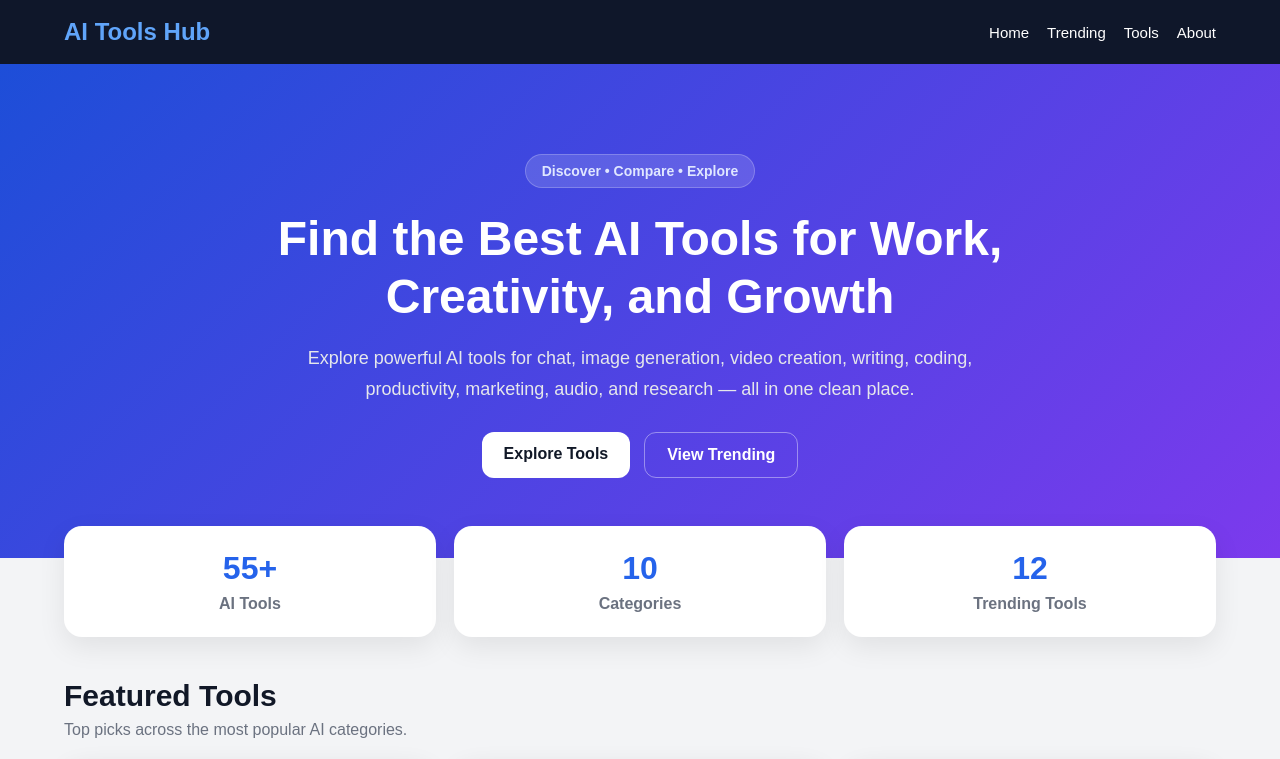
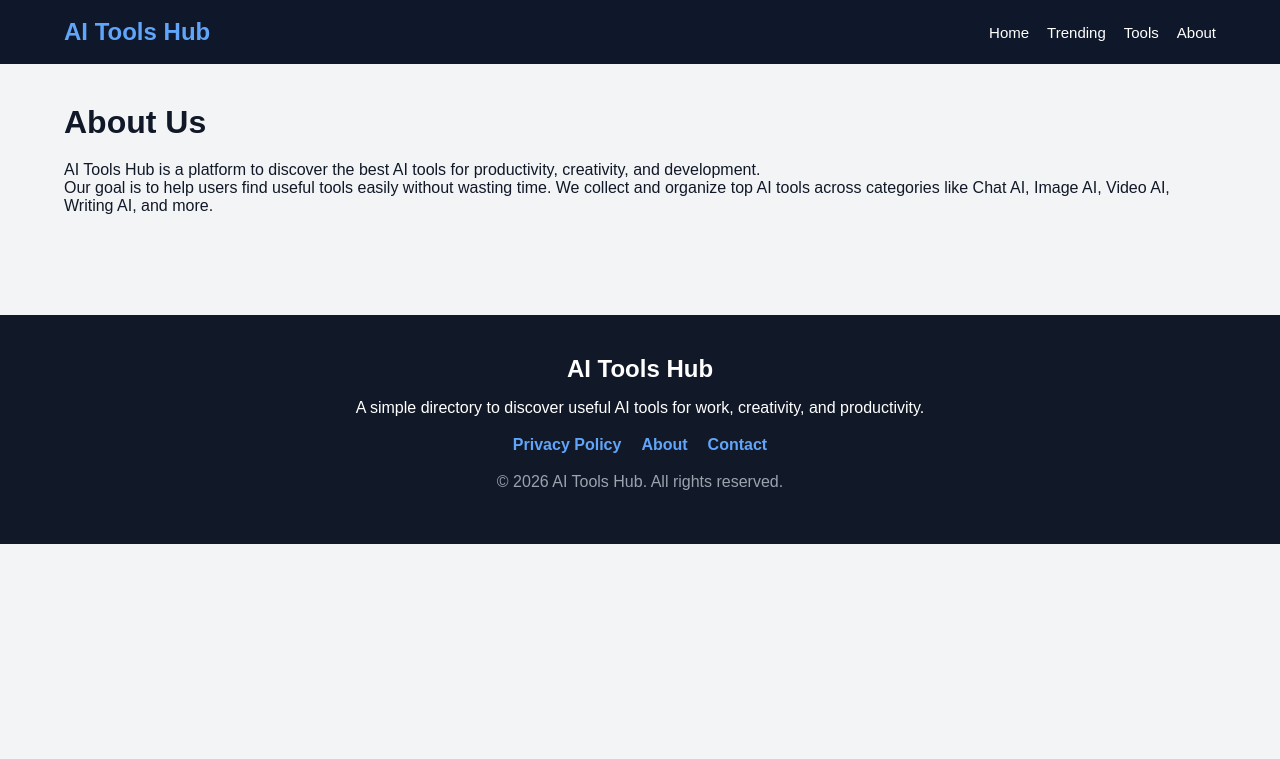
Before and after one commit to VIDHI12126702/ai-tools-directory, a React (Vite) app: page /about in a window 1280 px wide. Shown: the top 759 px of the page. Built offline with nearby package versions, Linux system fonts and the light colour scheme.

Commit message:
added policy pages

```diff
--- a/package.json
+++ b/package.json
@@ -11,7 +11,8 @@
   },
   "dependencies": {
     "react": "^19.2.4",
-    "react-dom": "^19.2.4"
+    "react-dom": "^19.2.4",
+    "react-router-dom": "^7.14.1"
   },
   "devDependencies": {
     "@eslint/js": "^9.39.4",
--- a/src/App.css
+++ b/src/App.css
@@ -650,3 +650,23 @@ button {
     align-items: flex-start;
   }
 }
+
+.page {
+  padding: 40px 0;
+}
+
+.page h1 {
+  margin-bottom: 20px;
+}
+
+.footer-links {
+  margin: 15px 0;
+  display: flex;
+  gap: 20px;
+  justify-content: center;
+}
+
+.footer-links a {
+  color: #60a5fa;
+  font-weight: 600;
+}
--- a/src/App.jsx
+++ b/src/App.jsx
@@ -1,4 +1,4 @@
-import { useMemo, useState } from "react";
+import { Routes, Route } from "react-router-dom";
 import Navbar from "./components/Navbar";
 import Hero from "./components/Hero";
 import StatsSection from "./components/StatsSection";
@@ -9,53 +9,31 @@ import ToolsGrid from "./components/ToolsGrid";
 import ToolModal from "./components/ToolModal";
 import AdBanner from "./components/AdBanner";
 import Footer from "./components/Footer";
+import PrivacyPolicy from "./pages/PrivacyPolicy";
+import About from "./pages/About";
+import Contact from "./pages/Contact";
 import { tools } from "./data/tools";
+import { useMemo, useState } from "react";
 
-function App() {
-  const [searchTerm, setSearchTerm] = useState("");
-  const [selectedCategory, setSelectedCategory] = useState("All");
-  const [selectedTool, setSelectedTool] = useState(null);
-
-  const categories = useMemo(() => {
-    return ["All", ...new Set(tools.map((tool) => tool.category))];
-  }, []);
-
-  const trendingTools = useMemo(() => {
-    return tools.filter((tool) => tool.trending);
-  }, []);
-
-  const featuredTools = useMemo(() => {
-    return tools.filter((tool) =>
-      ["ChatGPT", "Midjourney", "Runway"].includes(tool.name)
-    );
-  }, []);
-
-  const filteredTools = useMemo(() => {
-    const searchText = searchTerm.trim().toLowerCase();
-
-    return tools.filter((tool) => {
-      const matchesCategory =
-        selectedCategory === "All" || tool.category === selectedCategory;
-
-      const matchesSearch =
-        searchText === "" ||
-        tool.name.toLowerCase().includes(searchText) ||
-        tool.description.toLowerCase().includes(searchText) ||
-        tool.category.toLowerCase().includes(searchText) ||
-        tool.pricing.toLowerCase().includes(searchText);
-
-      return matchesCategory && matchesSearch;
-    });
-  }, [searchTerm, selectedCategory]);
-
+function HomePage({
+  tools,
+  categories,
+  trendingTools,
+  featuredTools,
+  filteredTools,
+  searchTerm,
+  setSearchTerm,
+  selectedCategory,
+  setSelectedCategory,
+  setSelectedTool
+}) {
   const handleResetFilters = () => {
     setSearchTerm("");
     setSelectedCategory("All");
   };
 
   return (
-    <div className="app">
-      <Navbar />
+    <>
       <Hero />
 
       <StatsSection
@@ -67,7 +45,7 @@ function App() {
       <div className="container">
         <FeaturedSection tools={featuredTools} onOpenTool={setSelectedTool} />
 
-        <AdBanner text="Ad Space — Top Banner (Google Ads later)" />
+        <AdBanner text="Ad Space — Top Banner" />
 
         <SearchFilter
           searchTerm={searchTerm}
@@ -80,7 +58,7 @@ function App() {
 
         <TrendingTools tools={trendingTools} onOpenTool={setSelectedTool} />
 
-        <AdBanner text="Ad Space — Middle Banner / Affiliate Promotion" />
+        <AdBanner text="Ad Space — Middle Banner" />
 
         <ToolsGrid
           tools={filteredTools}
@@ -89,11 +67,70 @@ function App() {
           searchTerm={searchTerm}
         />
       </div>
+    </>
+  );
+}
+
+function App() {
+  const [searchTerm, setSearchTerm] = useState("");
+  const [selectedCategory, setSelectedCategory] = useState("All");
+  const [selectedTool, setSelectedTool] = useState(null);
+
+  const categories = ["All", ...new Set(tools.map((t) => t.category))];
+
+  const trendingTools = tools.filter((t) => t.trending);
+
+  const featuredTools = tools.filter((t) =>
+    ["ChatGPT", "Midjourney", "Runway"].includes(t.name)
+  );
+
+  const filteredTools = useMemo(() => {
+    const search = searchTerm.toLowerCase();
+
+    return tools.filter((t) => {
+      const matchCategory =
+        selectedCategory === "All" || t.category === selectedCategory;
+
+      const matchSearch =
+        t.name.toLowerCase().includes(search) ||
+        t.description.toLowerCase().includes(search);
+
+      return matchCategory && matchSearch;
+    });
+  }, [searchTerm, selectedCategory]);
+
+  return (
+    <>
+      <Navbar />
+
+      <Routes>
+        <Route
+          path="/"
+          element={
+            <HomePage
+              tools={tools}
+              categories={categories}
+              trendingTools={trendingTools}
+              featuredTools={featuredTools}
+              filteredTools={filteredTools}
+              searchTerm={searchTerm}
+              setSearchTerm={setSearchTerm}
+              selectedCategory={selectedCategory}
+              setSelectedCategory={setSelectedCategory}
+              setSelectedTool={setSelectedTool}
+            />
+          }
+        />
+
+        <Route path="/privacy-policy" element={<PrivacyPolicy />} />
+        <Route path="/about" element={<About />} />
+        <Route path="/contact" element={<Contact />} />
+      </Routes>
 
       <Footer />
 
       <ToolModal tool={selectedTool} onClose={() => setSelectedTool(null)} />
-    </div>
+    </>
   );
 }
 
--- a/src/components/Footer.jsx
+++ b/src/components/Footer.jsx
@@ -1,3 +1,5 @@
+import { Link } from "react-router-dom";
+
 function Footer() {
   return (
     <footer className="footer" id="footer">
@@ -7,6 +9,13 @@ function Footer() {
           A simple directory to discover useful AI tools for work, creativity,
           and productivity.
         </p>
+
+        <div className="footer-links">
+          <Link to="/privacy-policy">Privacy Policy</Link>
+          <Link to="/about">About</Link>
+          <Link to="/contact">Contact</Link>
+        </div>
+
         <p className="footer-note">
           © 2026 AI Tools Hub. All rights reserved.
         </p>
--- a/src/main.jsx
+++ b/src/main.jsx
@@ -2,9 +2,12 @@ import React from "react";
 import ReactDOM from "react-dom/client";
 import App from "./App";
 import "./App.css";
+import { BrowserRouter } from "react-router-dom";
 
 ReactDOM.createRoot(document.getElementById("root")).render(
   <React.StrictMode>
-    <App />
+    <BrowserRouter>
+      <App />
+    </BrowserRouter>
   </React.StrictMode>
 );
--- /dev/null
+++ b/src/pages/About.jsx
@@ -0,0 +1,19 @@
+function About() {
+  return (
+    <div className="container page">
+      <h1>About Us</h1>
+      <p>
+        AI Tools Hub is a platform to discover the best AI tools for productivity,
+        creativity, and development.
+      </p>
+
+      <p>
+        Our goal is to help users find useful tools easily without wasting time.
+        We collect and organize top AI tools across categories like Chat AI,
+        Image AI, Video AI, Writing AI, and more.
+      </p>
+    </div>
+  );
+}
+
+export default About;
--- /dev/null
+++ b/src/pages/Contact.jsx
@@ -0,0 +1,12 @@
+function Contact() {
+  return (
+    <div className="container page">
+      <h1>Contact Us</h1>
+
+      <p>Email: support@aitoolshub.com</p>
+      <p>We usually respond within 24–48 hours.</p>
+    </div>
+  );
+}
+
+export default Contact;
--- /dev/null
+++ b/src/pages/PrivacyPolicy.jsx
@@ -0,0 +1,20 @@
+function PrivacyPolicy() {
+  return (
+    <div className="container page">
+      <h1>Privacy Policy</h1>
+      <p>
+        This website collects basic user data such as cookies to improve user
+        experience. We may use third-party services like Google AdSense to show
+        ads. These services may collect information according to their own
+        privacy policies.
+      </p>
+
+      <p>
+        We do not collect personal sensitive data. By using this website, you
+        agree to our privacy policy.
+      </p>
+    </div>
+  );
+}
+
+export default PrivacyPolicy;
```
Also changed, not shown: 1 other file (tests, documents, lock files or other folders).
